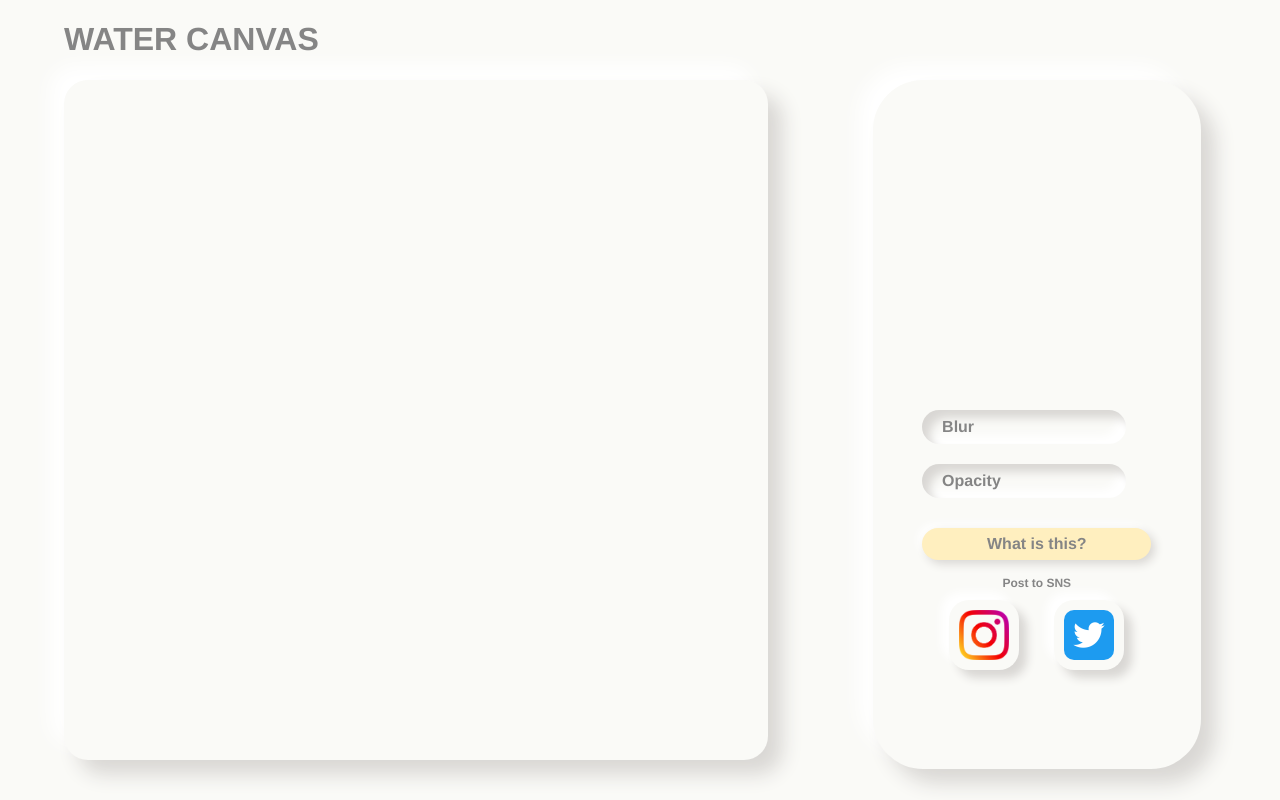
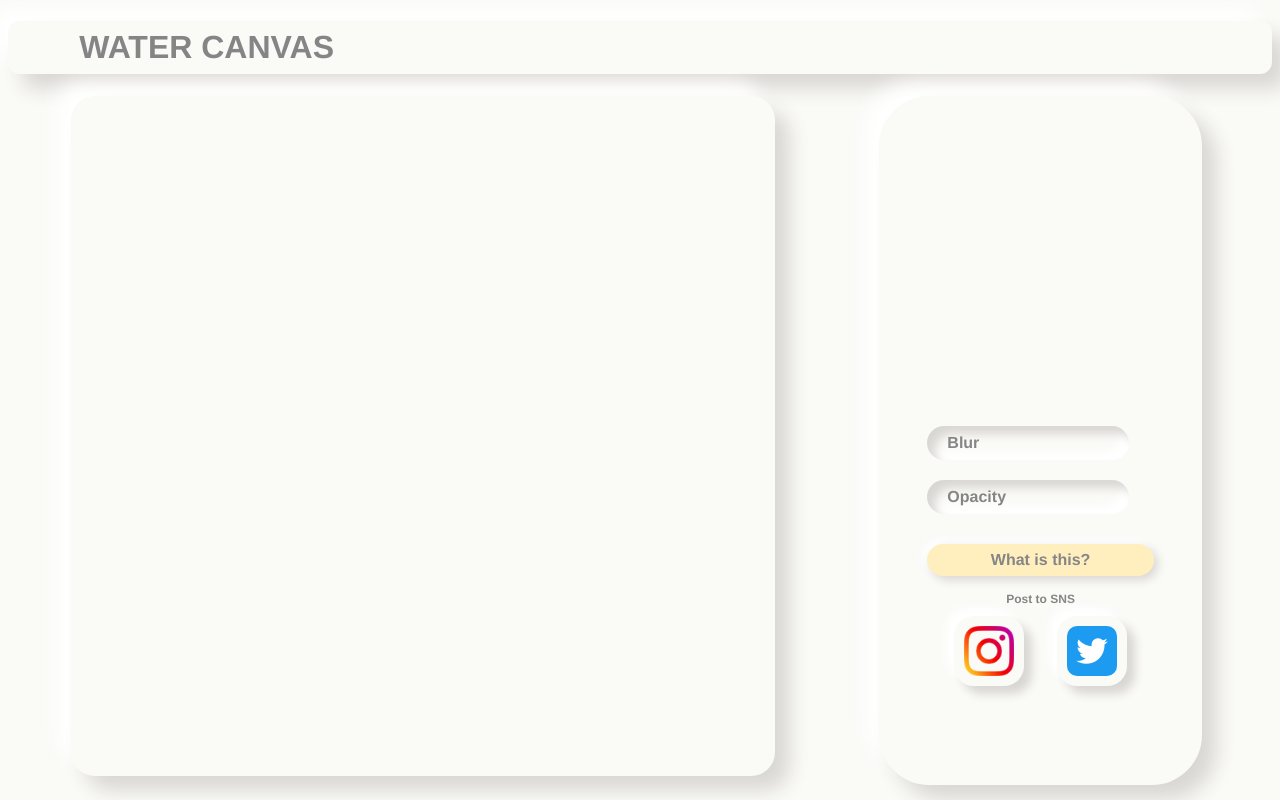
Before and after one commit to Shunkicreate/WaterCanvas, a Vue app: page / in a window 1280 px wide. Built offline with nearby package versions, Linux system fonts and the light colour scheme.

Commit message:
fix header

```diff
--- a/index.html
+++ b/index.html
@@ -10,7 +10,7 @@
       html { background-color:#fafaf7; }
     </style>
   </head>
-  <body style="margin:0;">
+  <body>
     <div id="app" style="height: 85vh;"></div>
     <script type="module" src="/src/main.ts"></script>
   </body>
--- a/src/App.vue
+++ b/src/App.vue
@@ -80,6 +80,11 @@ header {
   text-align: left;
   color: #858585;
   padding-left: 5%;
-  margin-top: 0;
+  border-radius: 0.75rem;
+  box-shadow: 0.9rem 0.9rem 1.25rem #d9d7d4, -0.9rem -0.9rem 1.25rem #fff;
+}
+
+header h1{
+  padding: 0.5rem;
 }
 </style>
```
